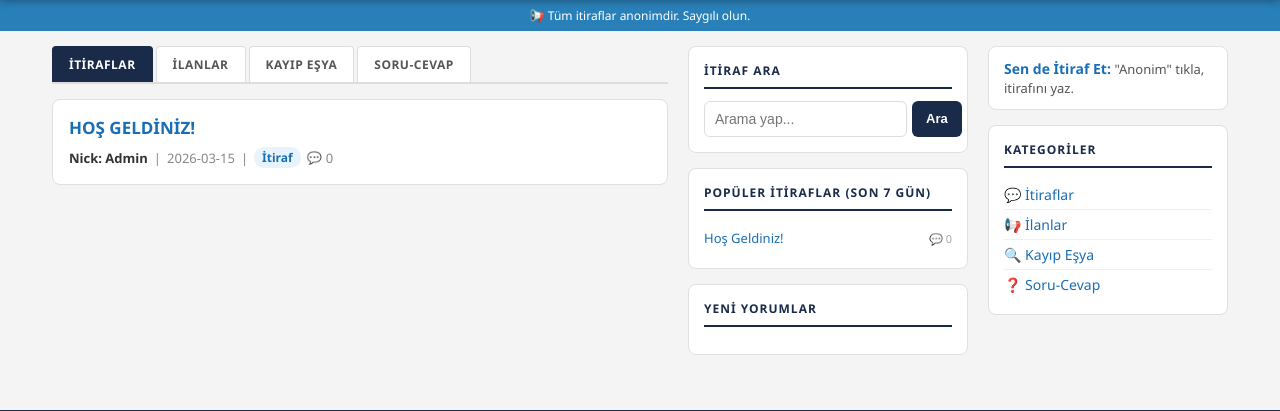
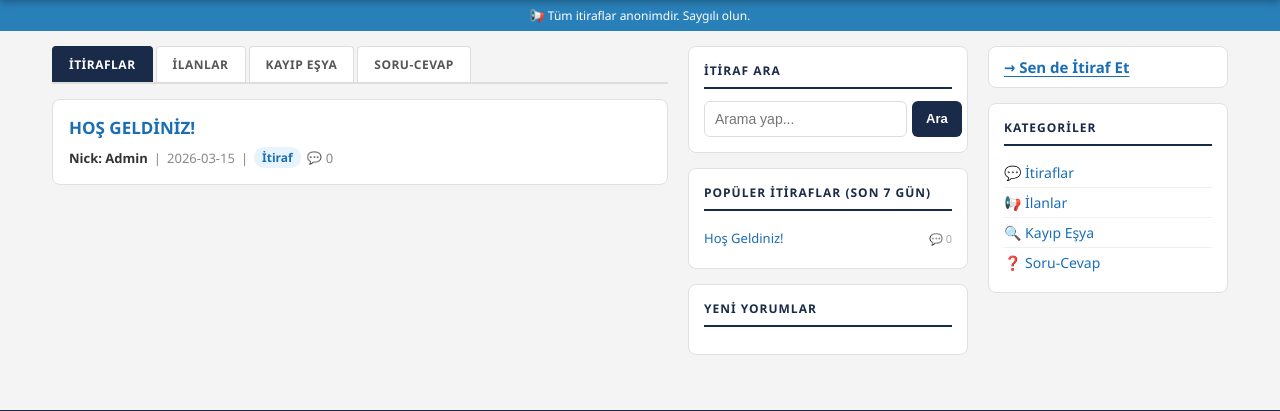
Before and after one commit to medipolitiraf/medipol-itiraf, a Flask app: page / in a window 1280 px wide. Shown: the part 86-497 px from the top of the page. Run offline with Flask 3, Linux system fonts and the light colour scheme; data comes from the database, SQL or seed files in the repository; data that the repository does not hold is empty.

Commit message:
Simplify sidebar CTA to arrow text link only
Co-Authored-By: Claude Sonnet 4.6 <noreply@anthropic.com>

```diff
--- a/static/css/style.css
+++ b/static/css/style.css
@@ -590,19 +590,16 @@ nav a.itiraf-btn:hover { background: #c0392b; }
 
 /* SİDEBAR İTİRAF ET METİN LİNKİ */
 .sidebar-itiraf-text-card {
-    padding: 12px 15px;
+    padding: 10px 15px;
 }
 .sidebar-itiraf-text {
     color: #1a6eb5;
     font-weight: 700;
-    font-size: 14px;
-    text-decoration: none;
+    font-size: 15px;
+    text-decoration: underline;
+    text-underline-offset: 3px;
 }
-.sidebar-itiraf-text:hover { text-decoration: underline; }
-.sidebar-itiraf-sub {
-    font-size: 13px;
-    color: #555;
-}
+.sidebar-itiraf-text:hover { color: #0d4d8a; }
 
 /* İTİRAF ET FORMU */
 .itiraf-form-sidebar input,
--- a/templates/index.html
+++ b/templates/index.html
@@ -118,8 +118,7 @@
     <!-- SAĞ: İTİRAF ET + KATEGORİLER -->
     <div class="sidebar-col">
         <div class="sidebar-card sidebar-itiraf-text-card">
-            <a href="/itiraf-et" class="sidebar-itiraf-text">Sen de İtiraf Et:</a>
-            <span class="sidebar-itiraf-sub"> "Anonim" tıkla, itirafını yaz.</span>
+            <a href="/itiraf-et" class="sidebar-itiraf-text">→ Sen de İtiraf Et</a>
         </div>
 
         <!-- KATEGORİLER -->
```
